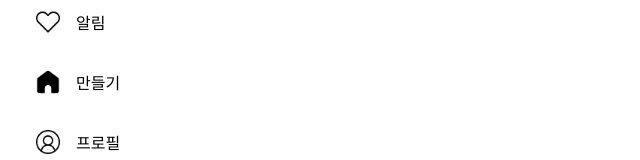
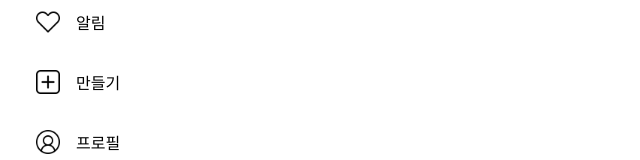
Before and after one commit to trueS2/Instagram-Clone-Coding-Fe, a React (Create React App) app: page / in a window 1280 px wide. Shown: the part 409-569 px from the top of the page, without its empty margins (0-640 px from the left). Built offline with nearby package versions, Linux system fonts and the light colour scheme.

Commit message:
fix: 게시글 작성 버튼에 맞춰 사이드바 수정

```diff
--- a/src/App.js
+++ b/src/App.js
@@ -1,10 +1,16 @@
-import React from 'react';
-import Sidebar from './components/Sidebar/Sidebar'; // Sidebar 컴포넌트 임포트
+// App.jsx
+import React, { useState } from "react";
+import Sidebar from "./components/Sidebar/Sidebar"; // Sidebar 컴포넌트 임포트
+import UploadModal from "./components/PostModal/UploadModal"; // UploadModal 컴포넌트 임포트
+import "./index.css"; // 글로벌 스타일
 
 function App() {
+  const [isModalOpen, setIsModalOpen] = useState(false);
+
   return (
     <div className="App">
-      <Sidebar /> {/* Sidebar 렌더링 */}
+      <Sidebar setIsModalOpen={setIsModalOpen} /> {/* Sidebar 렌더링 */}
+      <UploadModal isOpen={isModalOpen} onClose={() => setIsModalOpen(false)} /> {/* UploadModal 렌더링 */}
     </div>
   );
 }
--- a/src/components/Sidebar/Sidebar.jsx
+++ b/src/components/Sidebar/Sidebar.jsx
@@ -6,12 +6,12 @@ import explore from '../../assets/explore.png';
 import home from '../../assets/home.png';
 import love from '../../assets/love.png';
 import magnifier from '../../assets/magnifier.png';
-import plus from '../../assets/home.png';
+import plus from '../../assets/plus.png';
 import video from '../../assets/video.png';
 import profile from '../../assets/profile.png'
 
 
-const Sidebar = () => {
+const Sidebar = ({ setIsModalOpen }) => {
     return (
         <div className="sidebar">
             {/* 로고 */}
@@ -44,7 +44,7 @@ const Sidebar = () => {
                     <span className="sidebar-text">알림</span>
                 </div>
                 <div className="sidebar-item">
-                    <img src={plus} alt="Create" className="sidebar-icon" />
+                    <img src={plus} alt="Create" className="sidebar-icon" onClick={() => setIsModalOpen(true)} />
                     <span className="sidebar-text">만들기</span>
                 </div>
                 <div className="sidebar-item">
```
